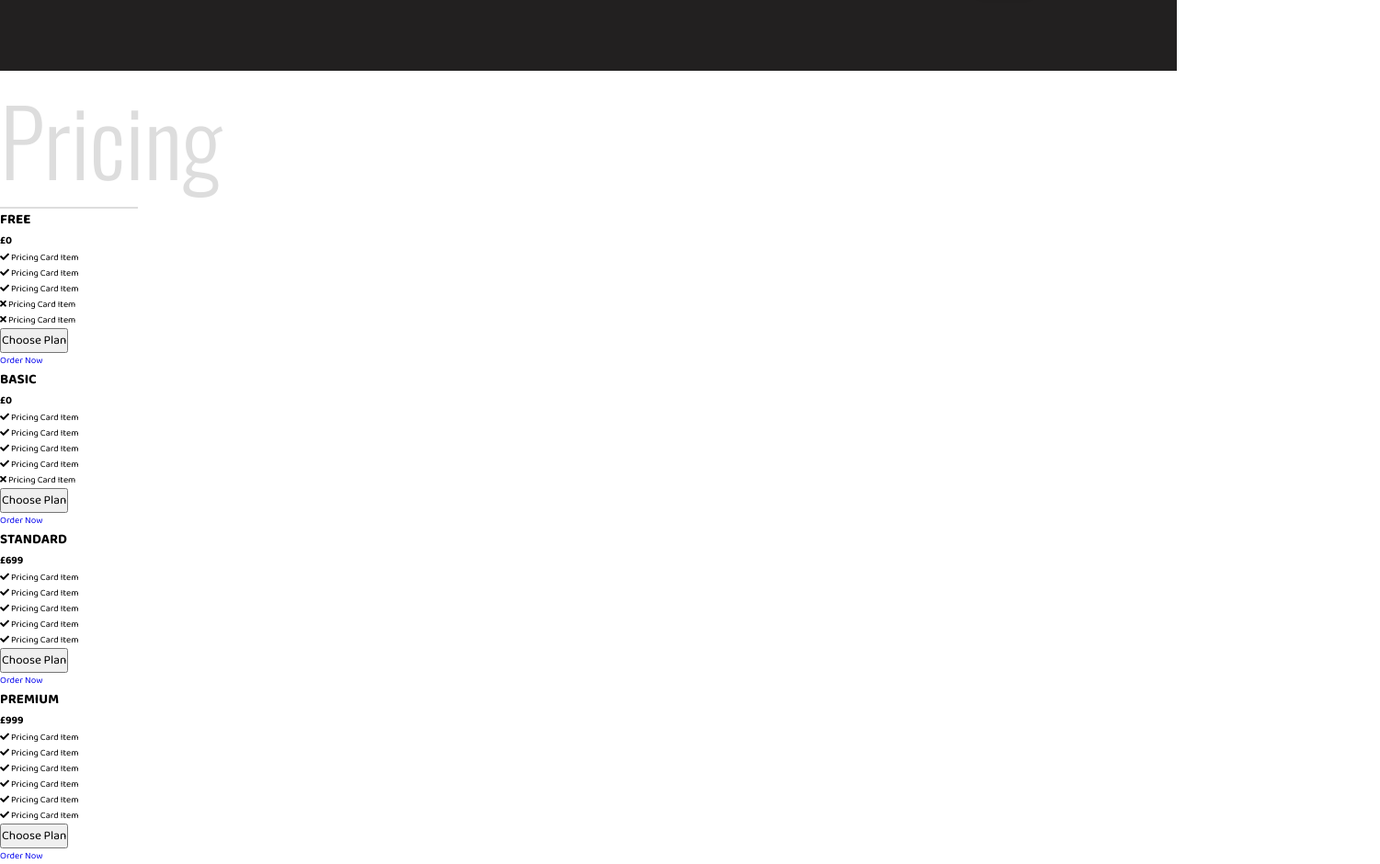
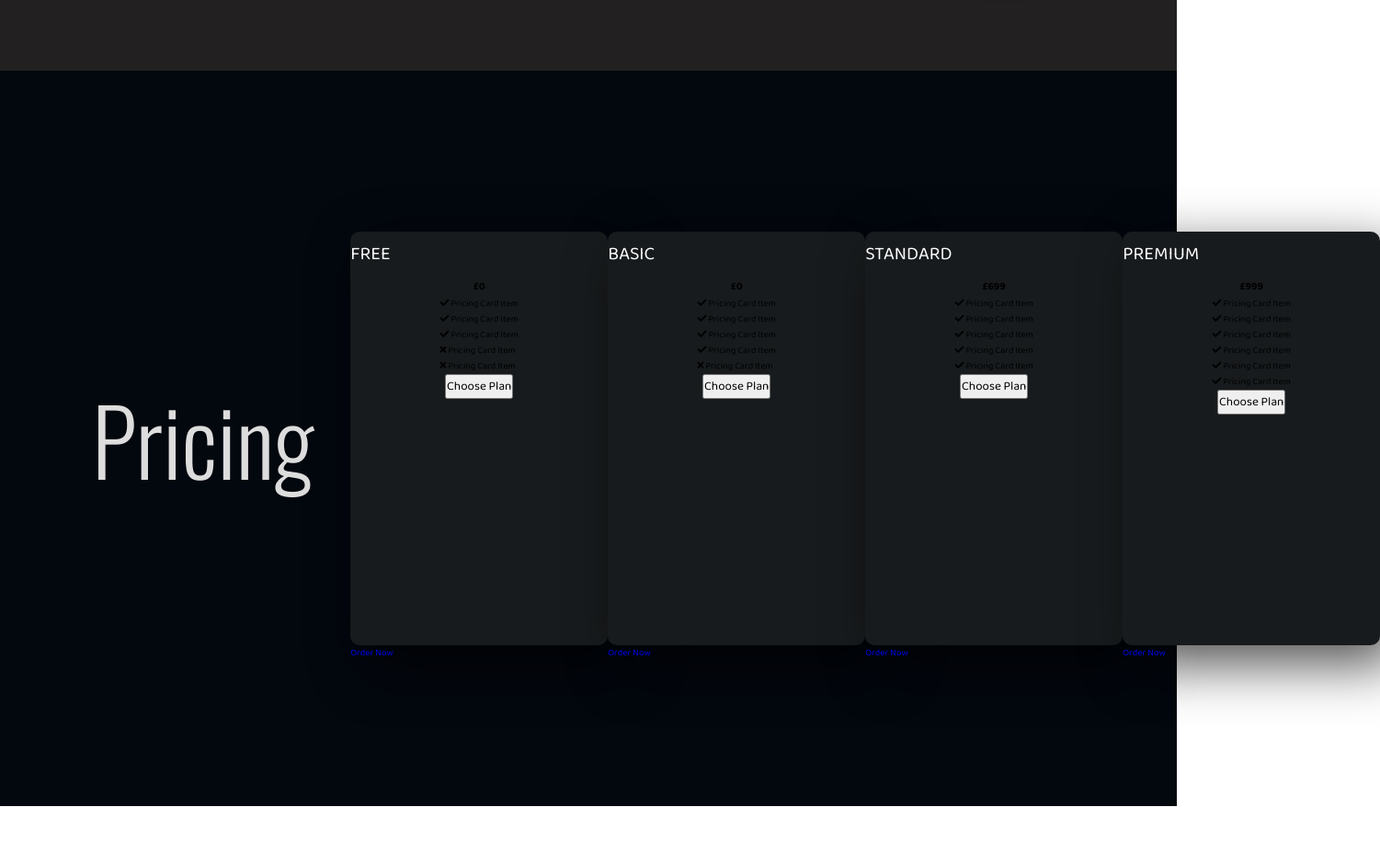
Before and after one commit to DanielEastburn/10MegaResponsiveWebsites, a plain HTML site: page Mega-BusinessAgency/index.html in a window 1280 px wide. Shown: the part 1523-2463 px from the top of the page at 92% size, 1501 px wide, since content can reach past the window. After the commit the page ends 2400 px from the top, so only its background shows below. Drawn offline with nearby package versions, Linux system fonts and the light colour scheme.

Commit message:
Card styles

```diff
--- a/Mega-BusinessAgency/style.css
+++ b/Mega-BusinessAgency/style.css
@@ -403,4 +403,44 @@ html {
 /* End of Section 2 */
 
 /* Section 3 */
+.section-3{
+    width: 100%;
+    height: 100vh;
+    background-color: #03070e;
+    display: flex;
+    align-items: center;
+    padding-left: 10rem;
+}
+
+.pricing-cards-wrapper{
+    width: 100%;
+    display: flex;
+    justify-content: space-evenly;
+}
+
+.pricing-card{
+    width: 28rem;
+    height: 45rem;
+    background-color: #181b1d;
+    border-radius: 1rem;
+    box-shadow: 2rem 2rem 6rem rgba(0, 0, 0, 0.7);
+}
+
+.pricing-card-front{
+    width: 100%;
+    height: 100%;
+    display: flex;
+    flex-direction: column;
+    align-items: center;
+}
+
+.pricing-card-heading{
+    font-size: 2rem;
+    font-weight: 300;
+    color: #fff;
+    width: 100%;
+    height: 5rem;
+    display: flex;
+    align-items: center;
+}
 /* End of Section 3 */
```
